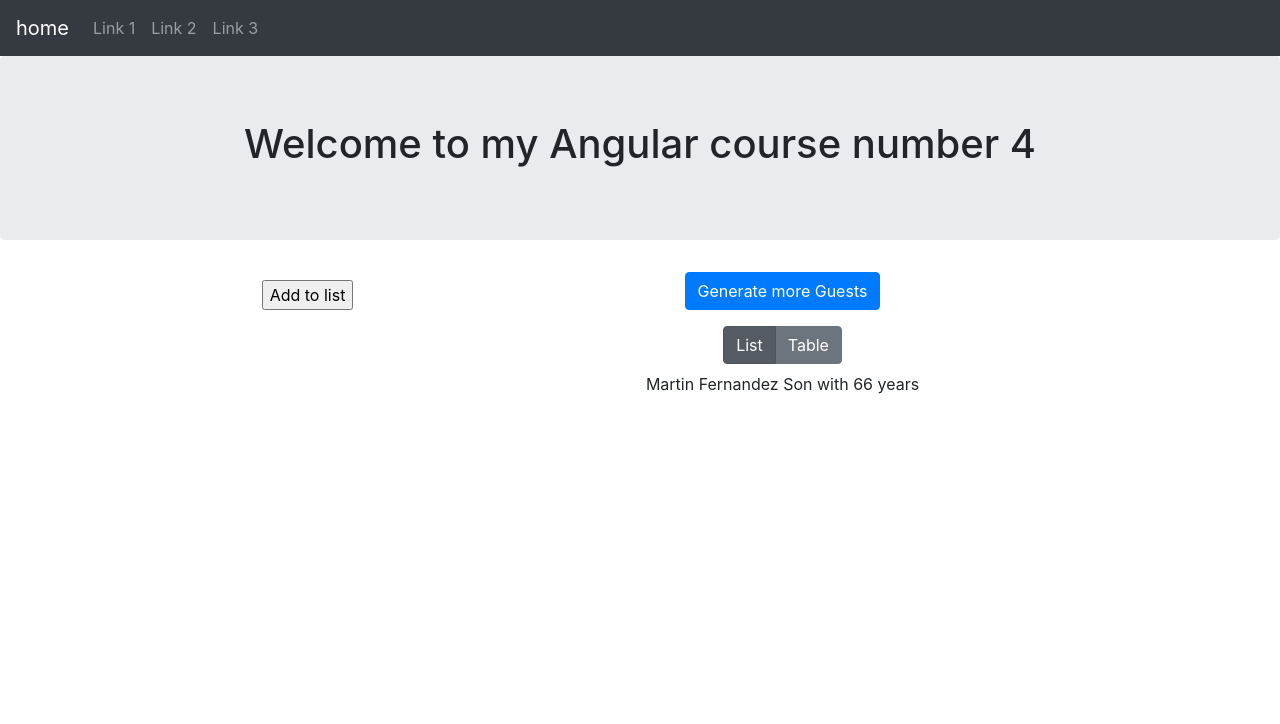
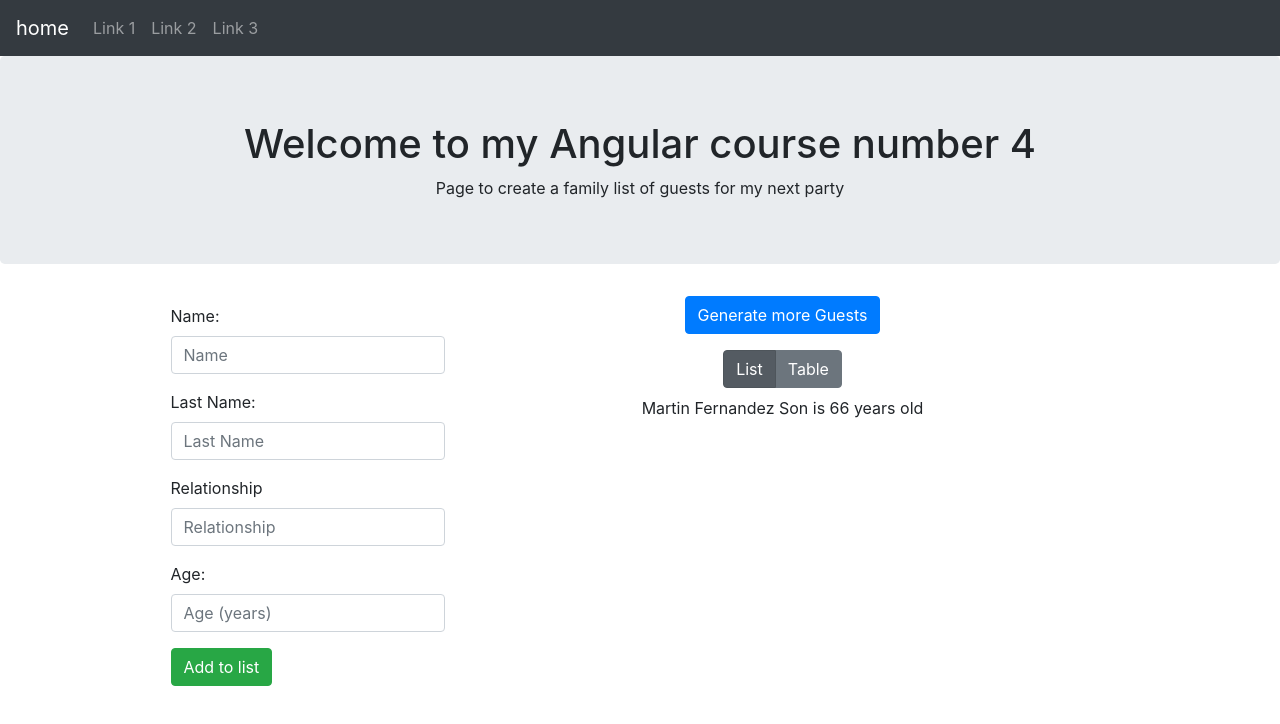
Before and after one commit to juanpa800/Curso-Angular-Parte4, an Angular app: page / in a window 1280 px wide. Shown: the top 724 px of the page. Built offline with nearby package versions, Linux system fonts and the light colour scheme.

Commit message:
add inputs field, dont work

```diff
--- a/src/app/app.component.html
+++ b/src/app/app.component.html
@@ -18,13 +18,37 @@
   </nav>
   <div class="jumbotron">
     <h1 class="text-center">Welcome to my Angular course number 4</h1>
+    <p class="text-center mt-2 mb-0">Page to create a family list of guests for my next party</p>
   </div>
 
   <div class="container">
     <div class="row">
       <div class="col col-12 order-2 col-md-5 order-md-1 my-2 d-flex justify-content-center">
         <form>
-          <input type="submit" value="Add to list" (click)="GuestCustom()">
+          <div class="form-group">
+            <!--
+              [(ngModel)]="name"
+              [(ngModel)]="lastName"
+              [(ngModel)]="relationship"
+              [(ngModel)]="age"
+             -->
+            <label for="nameField">Name: </label>
+            <input type="text" class="form-control" id="nameField" placeholder="Name">
+          </div>
+          <div class="form-group">
+            <label for="lastNameField">Last Name: </label>
+            <input type="text" class="form-control" id="lastNameField" placeholder="Last Name">
+          </div>
+          <div class="form-group">
+            <label for="relationshipField">Relationship </label>
+            <input type="text" class="form-control" id="relationshipField" placeholder="Relationship">
+          </div>
+          <div class="form-group">
+            <label for="ageField">Age: </label>
+            <input type="number" class="form-control" id="ageField" placeholder="Age (years)">
+          </div>
+          <button class="btn btn-success" type="submit" (click)="createCustomGuest(name,lastName,relationship,age)">Add
+            to list</button>
         </form>
       </div>
       <div class="col order-1 col-md-5 order-md-2">
@@ -47,7 +71,8 @@
           <div *ngIf="modePresentation == 'list'; else table">
             <div class="row" *ngFor="let guest of guests">
               <div class="col px-0 d-flex justify-content-center">
-                <p class="my-0">{{guest.name}} {{guest.lastName}} {{guest.relationship}} with {{guest.years}} years </p>
+                <p class="my-0">{{guest.name}} {{guest.lastName}} {{guest.relationship}} is {{guest.years}} years old
+                </p>
               </div>
             </div>
           </div>
@@ -59,7 +84,7 @@
                   <tr>
                     <th scope="col">Name</th>
                     <th scope="col">LastName</th>
-                    <th scope="col">relationship</th>
+                    <th scope="col">Relationship</th>
                     <th scope="col">Age</th>
                   </tr>
                 </thead>
--- a/src/app/app.component.ts
+++ b/src/app/app.component.ts
@@ -9,9 +9,12 @@ import { Guest } from './guest.model';
 export class AppComponent {
   title = 'Curso-Angular-Parte4';
   amount = 0;
-  guests: Guest[] = [
-    new Guest("Martin", "Fernandez", "Son", 66)
-  ];
+  guests: Guest[] = [new Guest("Martin", "Fernandez", "Son", 66)];
+  name = "";
+  lastName = "";
+  relationship = "";
+  age = 0;
+
   modePresentation = "list";
   namesList = ["Hugo", "Martín", "Lucas", "Mateo", "Leo", "Daniel", "Alejandro", "Pablo", "Manuel",
     "Álvaro", "Adrián", "David", "Mario", "Enzo", "Diego", "Marcos", "Izan", "Javier", "Marco", "Álex",
@@ -54,7 +57,11 @@ export class AppComponent {
       this.generateLastName(),
       this.generateRelationship(),
       Math.floor(Math.random() * 100))
-      );
+    );
+  }
+
+  createCustomGuest(name: string, lastName: string, relationship: string, age: number) {
+    this.guests.push(new Guest(name, lastName, relationship, age));
   }
 
   generateName() {
@@ -70,16 +77,12 @@ export class AppComponent {
     return relationship;
   }
 
-  GuestCustom(){
-    this.createGuest()
-  }
+  changeView() {
 
-  changeView(){
-
-    if (this.modePresentation == 'table'){
+    if (this.modePresentation == 'table') {
       this.modePresentation = 'list';
     }
-    else{
+    else {
       this.modePresentation = 'table';
     }
   }
```
